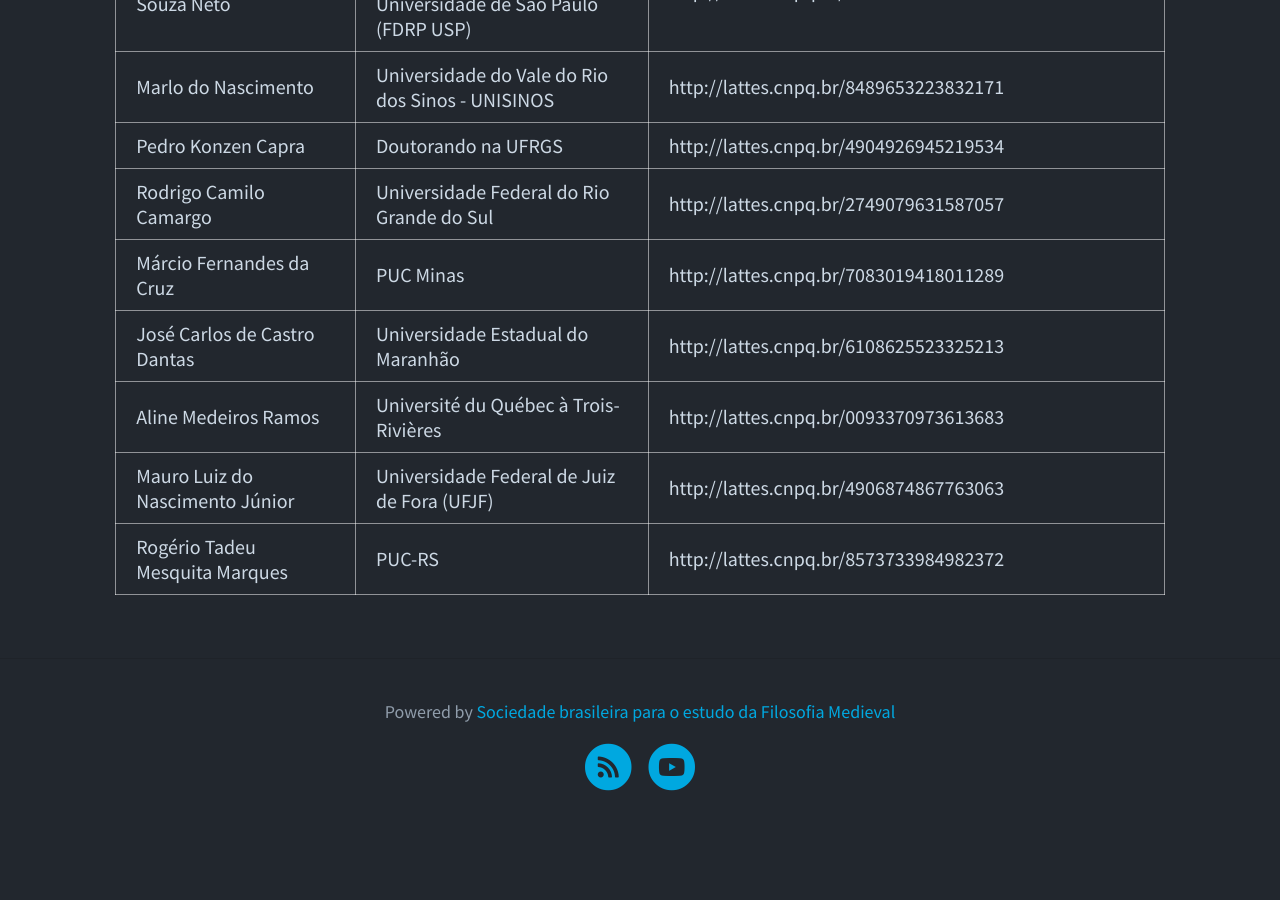
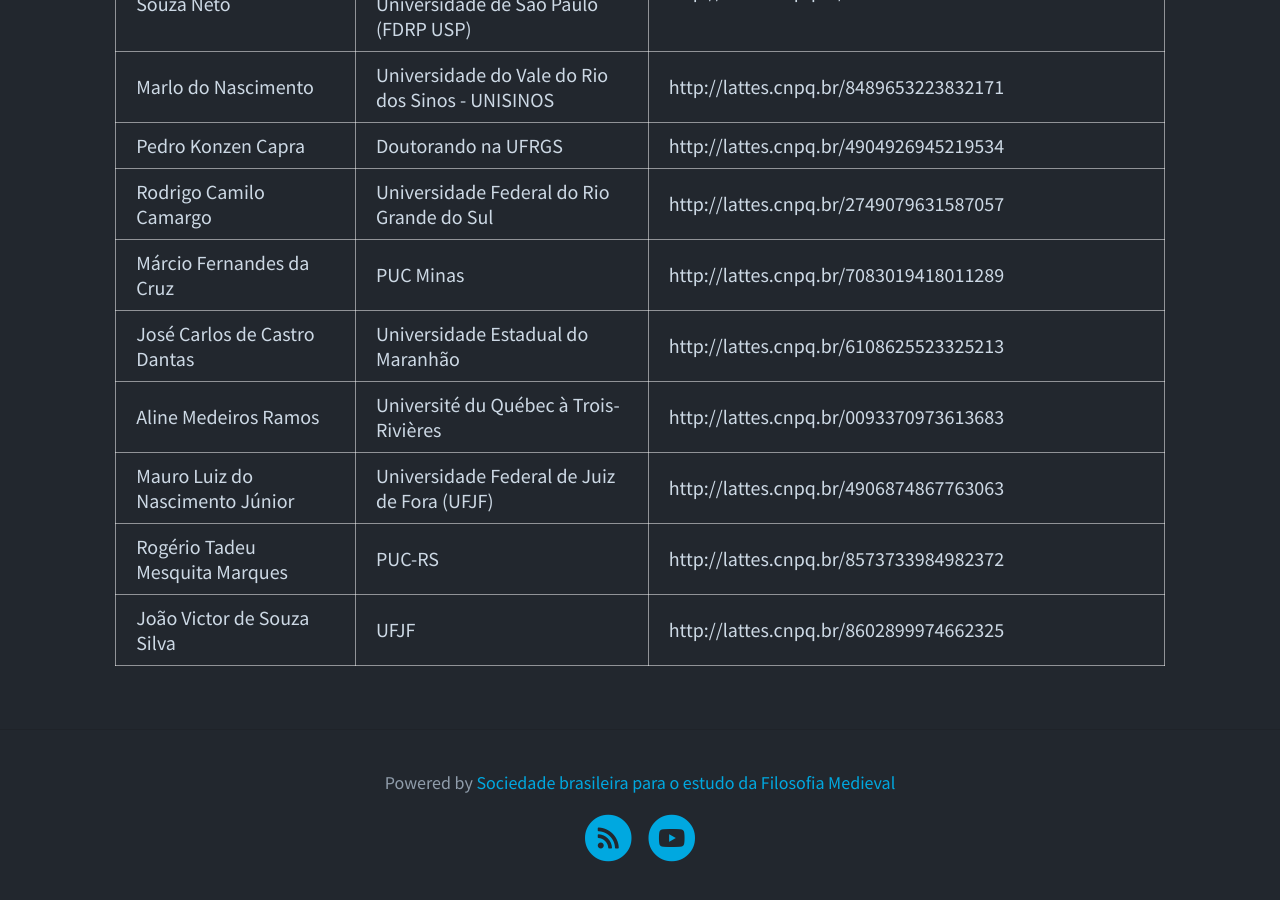
Before and after one commit to nap-o/sbefm, a Jekyll site: the page built from pages/membros.md, in a window 1280 px wide and 900 px high, scrolled down 7055 px. Built offline with Jekyll 4.4.1, drawn with Linux system fonts in a browser that asks for light colours; before the commit the page ends 7884 px from its top, so only the background shows below that.

Commit message:
adicionando sócio

```diff
--- a/_data/membros.json
+++ b/_data/membros.json
@@ -925,5 +925,14 @@
             "lattes": "http://lattes.cnpq.br/8573733984982372",
             "instituicao": "PUC-RS"
         }
+    },
+    {
+        "model": "appsbefm.associado",
+        "pk": 118,
+        "fields": {
+            "first_name": "João Victor de Souza Silva",
+            "lattes": "http://lattes.cnpq.br/8602899974662325",
+            "instituicao": "UFJF"
+        }
     }
 ]
```
